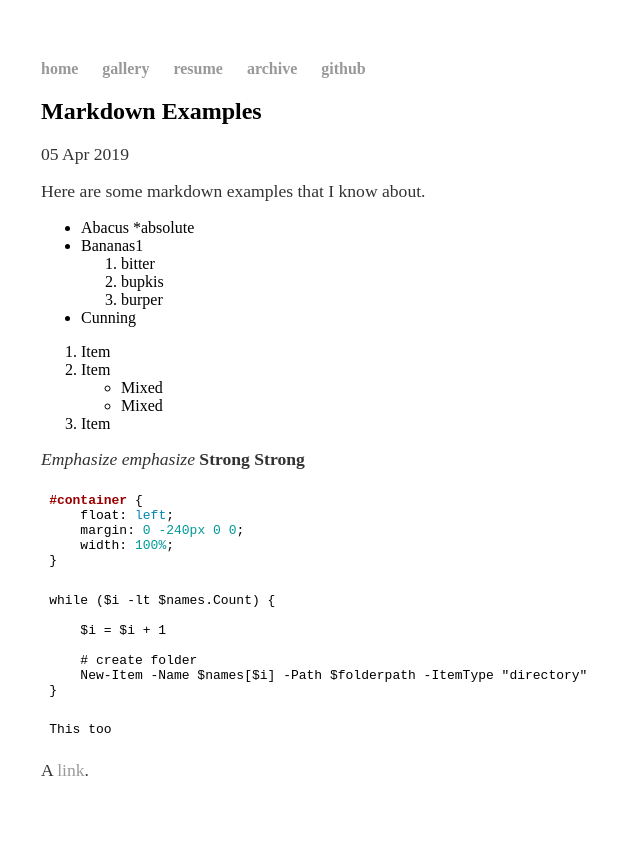
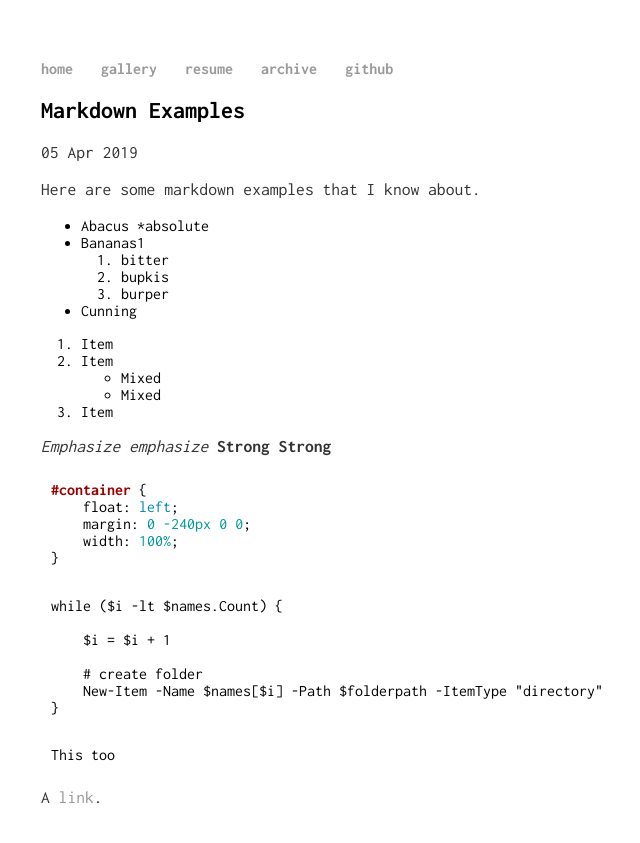
Before and after one commit to poglet/poglet.github.io, a Jekyll site: the page built from _posts/2019-04-05-Markdow-Examples.md, in a window 1280 px wide. Shown: the top 843 px of the page, without its empty margins (151-791 px from the left). Built offline with Jekyll 4.4.1, drawn with Linux system fonts in a browser that asks for light colours.

Commit message:
Update main.css

```diff
--- a/css/main.css
+++ b/css/main.css
@@ -1,5 +1,5 @@
 *   {
-   /* font-family: "Inconsolata"; */
+   font-family: "Inconsolata";
 
 }
 body {
@@ -124,7 +124,7 @@ pre.highlight {
   border: 1px solid $oc-gray-3;
   border-radius: 3px;
   margin: 1em 0;
-  overflow: scroll;
+  /* overflow: scroll;*/
 }
 
 .highlight  { background: $oc-gray-0; }
```
